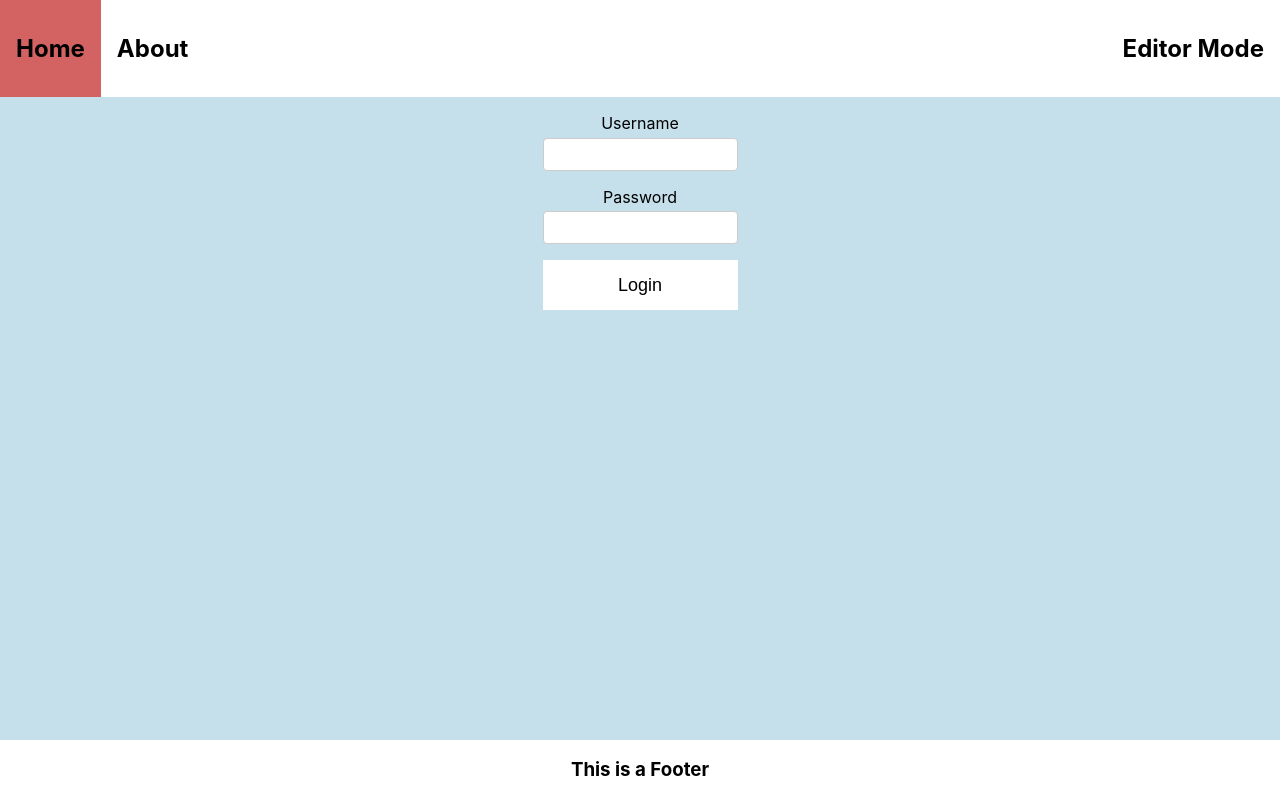
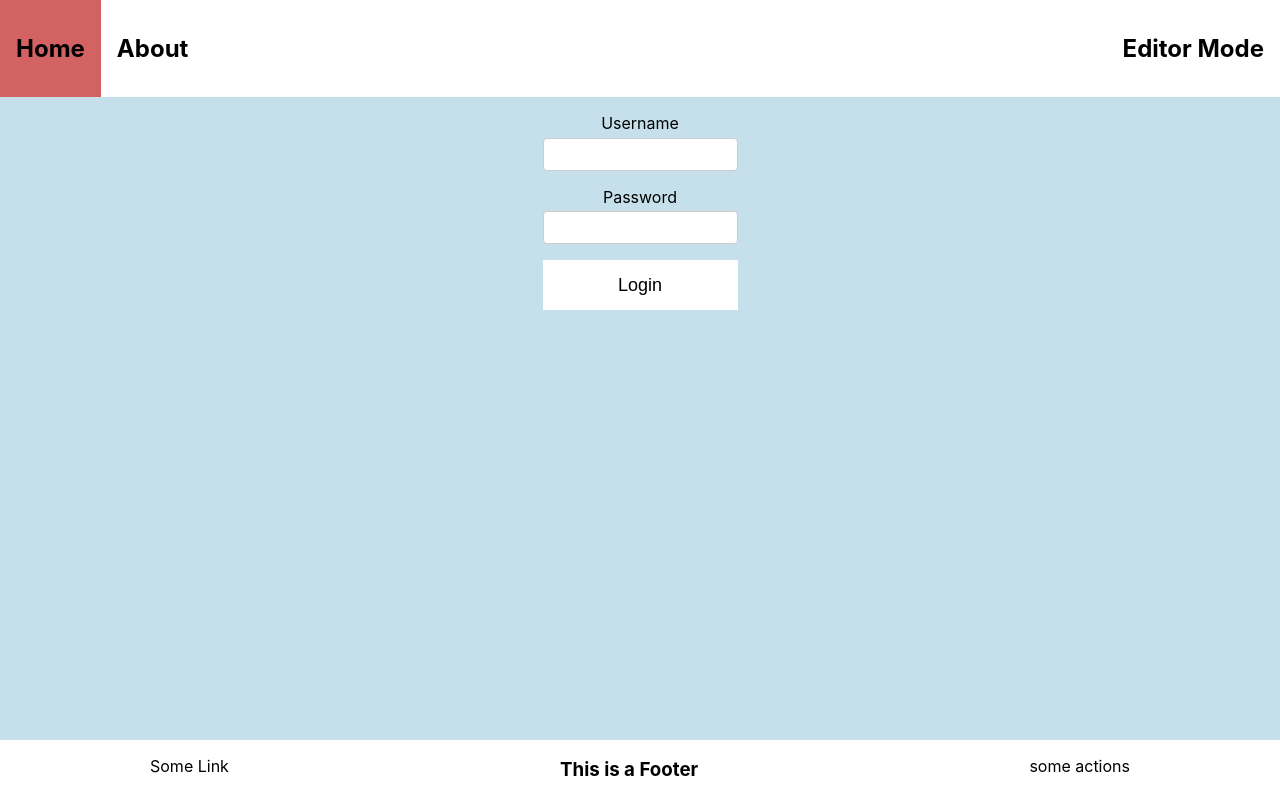
Before and after one commit to Eloi-Perez/simple-content-editor, a Next.js app: page /login in a window 1280 px wide. Built offline with nearby package versions, Linux system fonts and the light colour scheme.

Commit message:
add content

```diff
--- a/components/footer/footer.js
+++ b/components/footer/footer.js
@@ -1,9 +1,16 @@
+// import { useRouter } from 'next/router'
+
 import s from './footer.module.css'
 
 export default function Footer() {
+    // const router = useRouter()
     return (
         <footer className={s.root}>
-            <h3>This is a Footer</h3>
+            <div className={s.container}>
+                <p>Some Link</p>
+                <h3>This is a Footer</h3>
+                <p className={s.login}>some actions</p>
+            </div>
         </footer>
     )
 }
--- a/components/footer/footer.module.css
+++ b/components/footer/footer.module.css
@@ -3,3 +3,35 @@
     display: flex;
     justify-content: center;
 }
+
+.container {
+    width: 980px;
+    display: flex;
+    justify-content: space-between;
+}
+
+.login {
+    /* justify-content: flex-end; */
+}
+
+.save {
+    background-color: #0066a2;
+    color: white;
+    border-style: none;
+    height: 50px;
+    width: 100px;
+    font-size: large;
+}
+
+.save:hover {
+    background-color: var(--primary-color);
+}
+
+.saved {
+    background-color: var(--primary-color);
+    color: white;
+    border-style: none;
+    height: 50px;
+    width: 100px;
+    font-size: large;
+}
```
